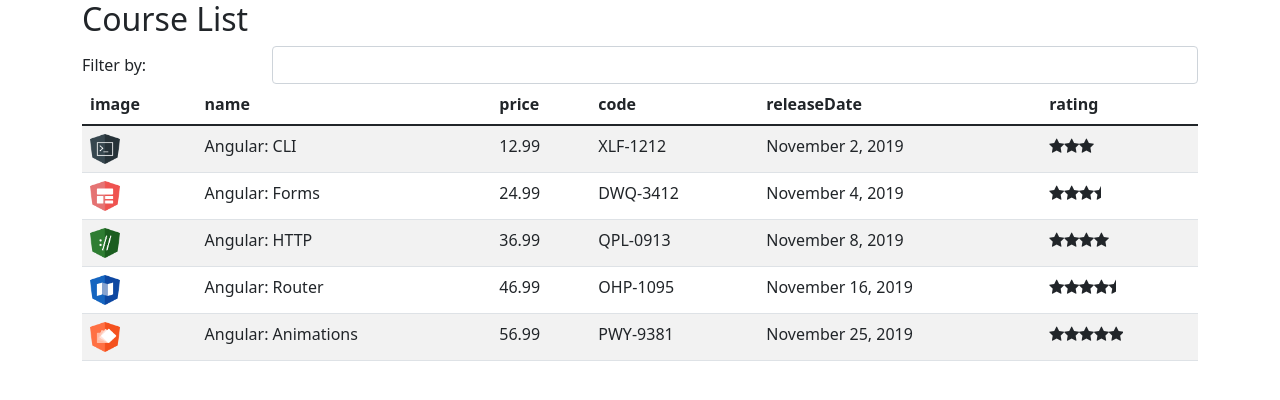
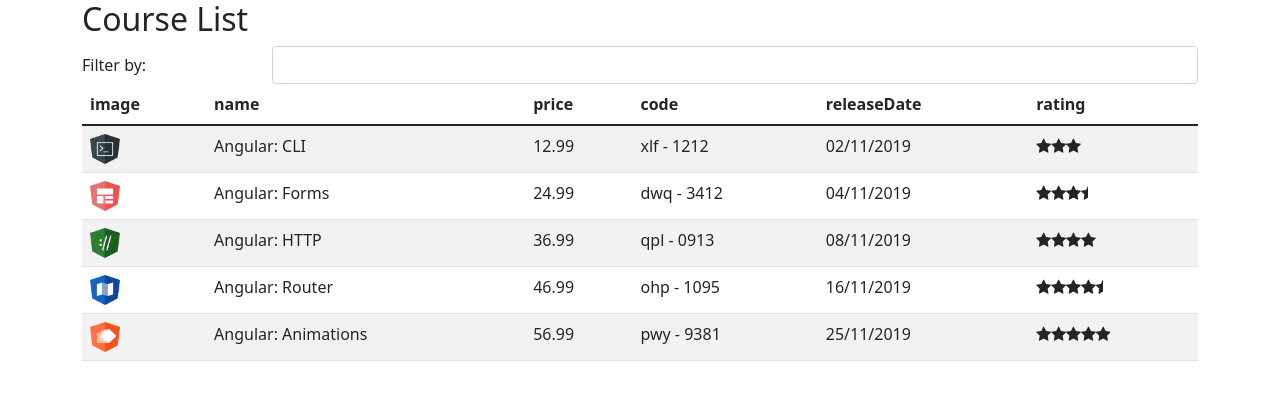
Before and after one commit to Vitor-Kemuel/course-manager, an Angular app: page / in a window 1280 px wide. Shown: the top 400 px of the page. Built offline with nearby package versions, Linux system fonts and the light colour scheme.

Commit message:
Utilizando pipes

```diff
--- a/src/app/app.module.ts
+++ b/src/app/app.module.ts
@@ -5,12 +5,14 @@ import { FormsModule } from '@angular/forms';
 import { AppComponent } from './app.component';
 import { CourseListComponent } from './courses/course-list.component';
 import { StarComponent } from './star/star.component';
+import { ReplacePipe } from './pipe/replace.pipe';
 
 @NgModule({
   declarations: [
     AppComponent,
     CourseListComponent,
-    StarComponent
+    StarComponent,
+    ReplacePipe
   ],
   imports: [
     BrowserModule,
--- a/src/app/courses/course-list.component.html
+++ b/src/app/courses/course-list.component.html
@@ -26,8 +26,8 @@
         <td><img [src]="course.imageUrl" [alt]="course.name" width="30" height="30"></td>
         <td>{{ course.name }}</td>
         <td>{{ course.price }}</td>
-        <td>{{ course.code }}</td>
-        <td>{{ course.releaseDate }}</td>
+        <td>{{ course.code | lowercase | replace: '-': ' - ' }}</td>
+        <td>{{ course.releaseDate | date: "dd/MM/yyyy" }}</td>
         <td>
           <app-star [rating]="course.rating"></app-star>
         </td>
--- /dev/null
+++ b/src/app/pipe/replace.pipe.ts
@@ -0,0 +1,11 @@
+import { Pipe, PipeTransform } from "@angular/core";
+
+@Pipe({
+  name: "replace"
+})
+export class ReplacePipe implements PipeTransform {
+
+  transform(value: string, char: string, valueToReplace: string) {
+    return value.replace(char, valueToReplace);
+  }
+}
```
